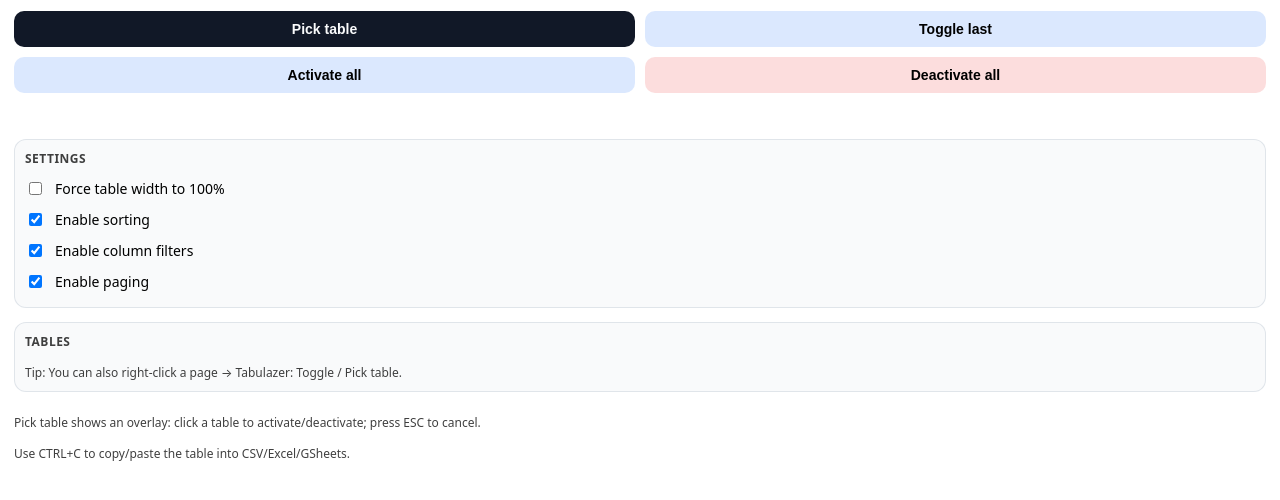
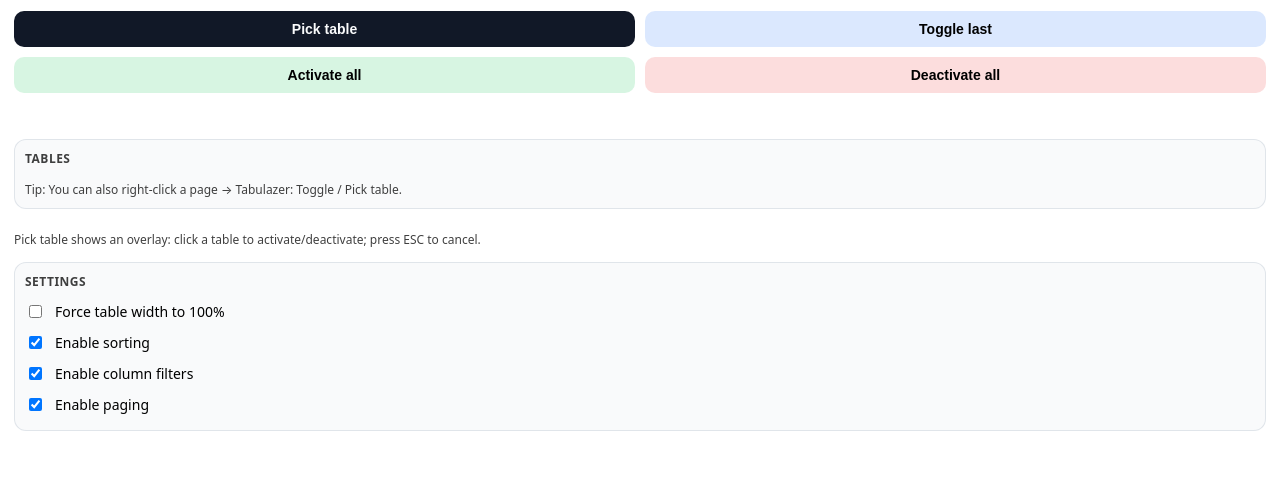
Before and after one commit to Darkseal/Tabulazer, a browser extension: page sidepanel.html in a window 1280 px wide. Shown: the part 60-560 px from the top of the page. Drawn offline with Linux system fonts and the light colour scheme.

Commit message:
ui: reorder settings, highlight activate-all, remove ctrl+c hint

```diff
--- a/sidepanel.css
+++ b/sidepanel.css
@@ -75,6 +75,11 @@ body {
 
 .btn-secondary {
   background: rgba(59, 130, 246, 0.18);
+  color: inherit;
+}
+
+.btn-success {
+  background: rgba(34, 197, 94, 0.18);
   color: inherit;
 }
 
--- a/sidepanel.html
+++ b/sidepanel.html
@@ -21,13 +21,23 @@
     <section class="actions">
       <button id="btn-pick" class="btn btn-primary" type="button">Pick table</button>
       <button id="btn-toggle-last" class="btn btn-secondary" type="button">Toggle last</button>
-      <button id="btn-activate-all" class="btn btn-secondary" type="button">Activate all</button>
+      <button id="btn-activate-all" class="btn btn-success" type="button">Activate all</button>
       <button id="btn-deactivate-all" class="btn btn-danger" type="button">Deactivate all</button>
     </section>
 
     <section class="status">
       <div id="status-msg" class="status-msg"></div>
     </section>
+
+    <section class="tables">
+      <div class="section-title">Tables</div>
+      <div id="tables-list" class="tables-list"></div>
+      <div class="hint">Tip: You can also right-click a page → Tabulazer: Toggle / Pick table.</div>
+    </section>
+
+    <footer class="footer">
+      <div class="hint">Pick table shows an overlay: click a table to activate/deactivate; press ESC to cancel.</div>
+    </footer>
 
     <section class="settings">
       <div class="section-title">Settings</div>
@@ -56,17 +66,6 @@
         </label>
       </div>
     </section>
-
-    <section class="tables">
-      <div class="section-title">Tables</div>
-      <div id="tables-list" class="tables-list"></div>
-      <div class="hint">Tip: You can also right-click a page → Tabulazer: Toggle / Pick table.</div>
-    </section>
-
-    <footer class="footer">
-      <div class="hint">Pick table shows an overlay: click a table to activate/deactivate; press ESC to cancel.</div>
-      <div class="hint">Use CTRL+C to copy/paste the table into CSV/Excel/GSheets.</div>
-    </footer>
   </main>
 
   <script src="sidepanel.js"></script>
```
Also changed, not shown: manifest.json.
